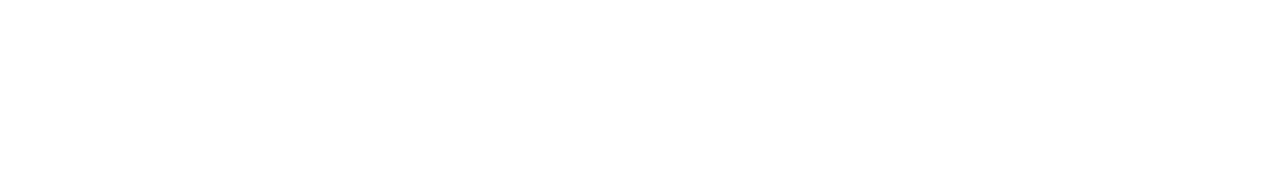
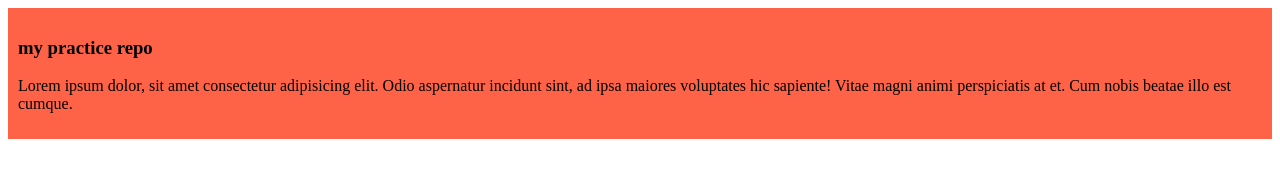
Before and after one commit to sanjoynath-coder/my-practice-repo, a plain HTML site: page index.html in a window 1280 px wide. Drawn offline with Linux system fonts and the light colour scheme.

Commit message:
added the firt blog

```diff
--- a/index.html
+++ b/index.html
@@ -4,8 +4,12 @@
     <meta charset="UTF-8">
     <meta name="viewport" content="width=device-width, initial-scale=1.0">
     <title>my-practic-reop</title>
+    <link rel="stylesheet" href="styles/blog.css">
 </head>
 <body>
-
+    <div>
+        <h3>my practice repo</h3>
+        <p>Lorem ipsum dolor, sit amet consectetur adipisicing elit. Odio aspernatur incidunt sint, ad ipsa maiores voluptates hic sapiente! Vitae magni animi perspiciatis at et. Cum nobis beatae illo est cumque.</p>
+    </div>
 </body>
 </html>
--- /dev/null
+++ b/styles/blog.css
@@ -0,0 +1,4 @@
+div{
+    background-color:tomato;
+    padding: 10px;
+}
```
